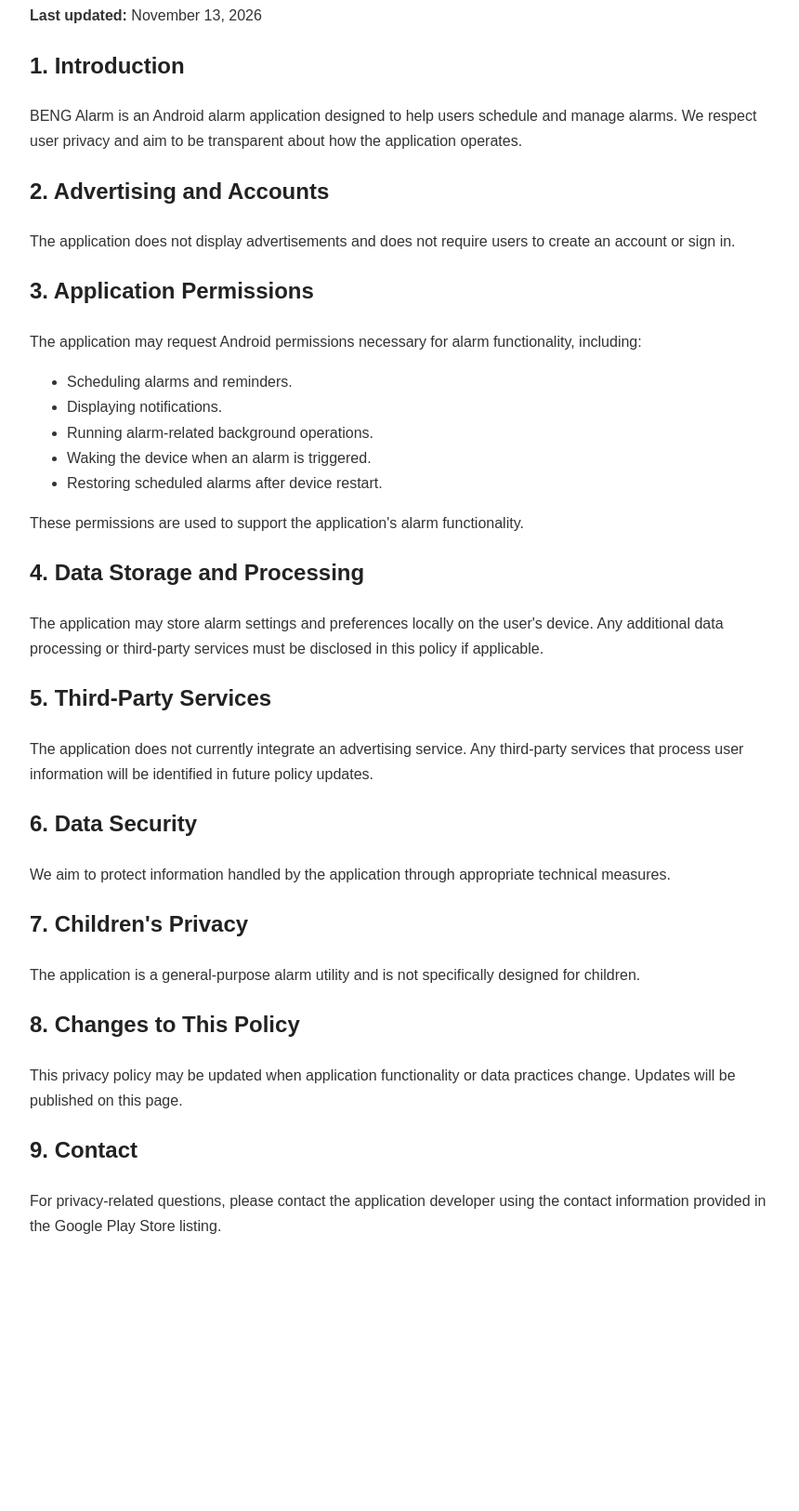
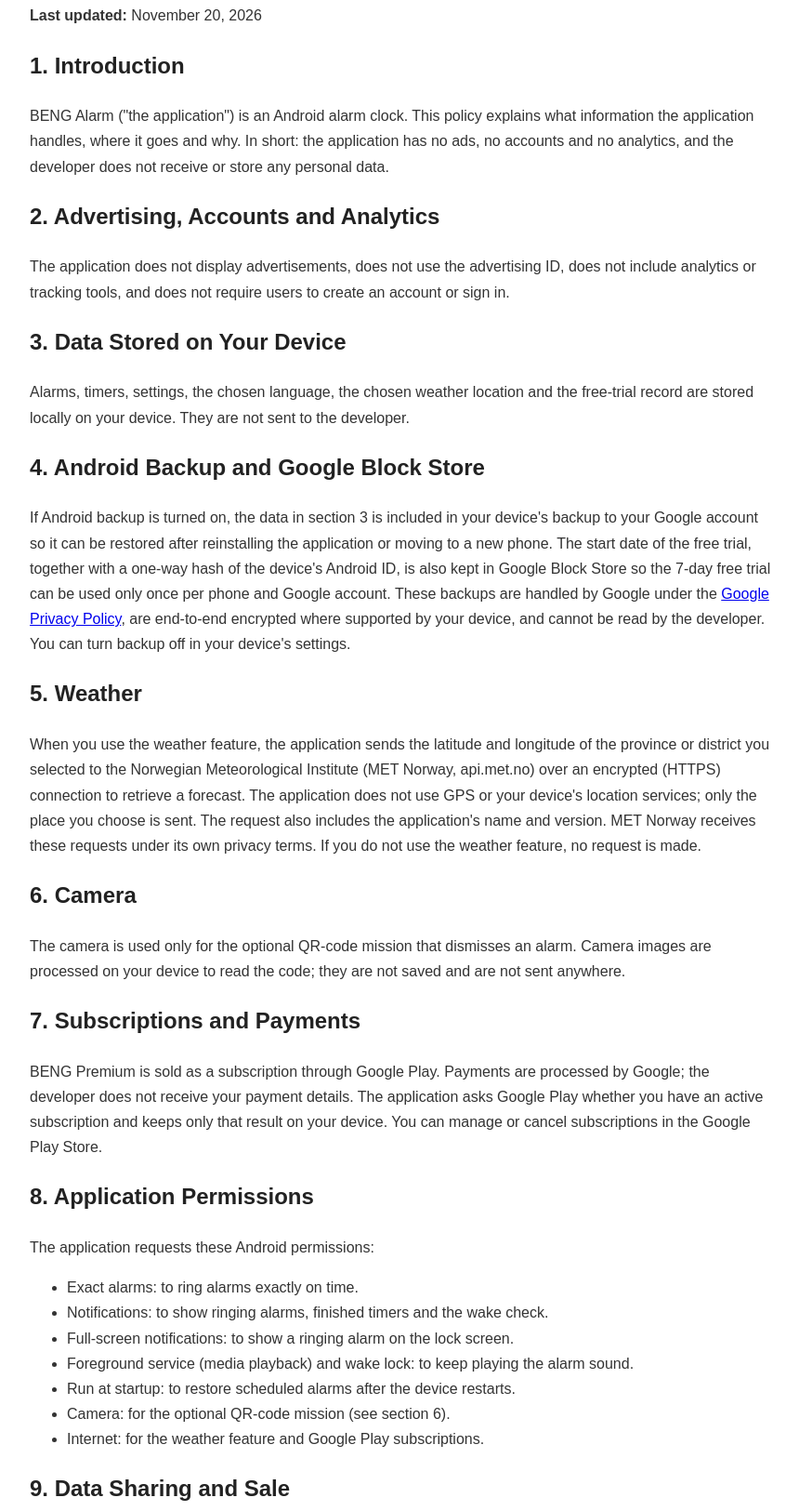
Before and after one commit to caglar-yildiz/alarm-app, a plain HTML site: page index.html in a window 1280 px wide. Shown: the part 197-1822 px from the top of the page at 93% size, without its empty margins (208-1068 px from the left). Before the commit the page ends 1605 px from the top, so only its background shows below. Drawn offline with Linux system fonts and the light colour scheme.

Commit message:
Update privacy policy disclosures and set subscription prices
Co-Authored-By: Claude Opus 5.5 <noreply@anthropic.com>
Claude-Session: https://claude.ai/code/session_01VtLS8gTv2uYpED2ekWLmrK

```diff
--- a/index.html
+++ b/index.html
@@ -20,84 +20,109 @@
 
 <h1>Privacy Policy</h1>
 <p><strong>Application:</strong> BENG Alarm</p>
-<p><strong>Last updated:</strong> November 13, 2026</p>
+<p><strong>Last updated:</strong> November 20, 2026</p>
 
 <h2>1. Introduction</h2>
 <p>
-BENG Alarm is an Android alarm application
-designed to help users schedule and manage alarms.
-We respect user privacy and aim to be transparent
-about how the application operates.
+BENG Alarm ("the application") is an Android alarm clock. This policy explains what
+information the application handles, where it goes and why. In short: the application
+has no ads, no accounts and no analytics, and the developer does not receive or store
+any personal data.
 </p>
 
-<h2>2. Advertising and Accounts</h2>
+<h2>2. Advertising, Accounts and Analytics</h2>
 <p>
-The application does not display advertisements
-and does not require users to create an account
-or sign in.
+The application does not display advertisements, does not use the advertising ID,
+does not include analytics or tracking tools, and does not require users to create
+an account or sign in.
 </p>
 
-<h2>3. Application Permissions</h2>
+<h2>3. Data Stored on Your Device</h2>
 <p>
-The application may request Android permissions
-necessary for alarm functionality, including:
-</p>
-<ul>
-  <li>Scheduling alarms and reminders.</li>
-  <li>Displaying notifications.</li>
-  <li>Running alarm-related background operations.</li>
-  <li>Waking the device when an alarm is triggered.</li>
-  <li>Restoring scheduled alarms after device restart.</li>
-</ul>
-<p>
-These permissions are used to support the
-application's alarm functionality.
+Alarms, timers, settings, the chosen language, the chosen weather location and the
+free-trial record are stored locally on your device. They are not sent to the developer.
 </p>
 
-<h2>4. Data Storage and Processing</h2>
+<h2>4. Android Backup and Google Block Store</h2>
 <p>
-The application may store alarm settings and
-preferences locally on the user's device.
-Any additional data processing or third-party
-services must be disclosed in this policy
-if applicable.
+If Android backup is turned on, the data in section 3 is included in your device's
+backup to your Google account so it can be restored after reinstalling the application
+or moving to a new phone. The start date of the free trial, together with a one-way
+hash of the device's Android ID, is also kept in Google Block Store so the 7-day free
+trial can be used only once per phone and Google account. These backups are handled by
+Google under the <a href="https://policies.google.com/privacy">Google Privacy Policy</a>,
+are end-to-end encrypted where supported by your device, and cannot be read by the
+developer. You can turn backup off in your device's settings.
 </p>
 
-<h2>5. Third-Party Services</h2>
+<h2>5. Weather</h2>
 <p>
-The application does not currently integrate
-an advertising service. Any third-party
-services that process user information will
-be identified in future policy updates.
+When you use the weather feature, the application sends the latitude and longitude of
+the province or district you selected to the Norwegian Meteorological Institute
+(MET Norway, api.met.no) over an encrypted (HTTPS) connection to retrieve a forecast.
+The application does not use GPS or your device's location services; only the place
+you choose is sent. The request also includes the application's name and version.
+MET Norway receives these requests under its own privacy terms.
+If you do not use the weather feature, no request is made.
 </p>
 
-<h2>6. Data Security</h2>
+<h2>6. Camera</h2>
 <p>
-We aim to protect information handled by
-the application through appropriate
-technical measures.
+The camera is used only for the optional QR-code mission that dismisses an alarm.
+Camera images are processed on your device to read the code; they are not saved
+and are not sent anywhere.
 </p>
 
-<h2>7. Children's Privacy</h2>
+<h2>7. Subscriptions and Payments</h2>
 <p>
-The application is a general-purpose alarm
-utility and is not specifically designed
-for children.
+BENG Premium is sold as a subscription through Google Play. Payments are processed by
+Google; the developer does not receive your payment details. The application asks
+Google Play whether you have an active subscription and keeps only that result on your
+device. You can manage or cancel subscriptions in the Google Play Store.
 </p>
 
-<h2>8. Changes to This Policy</h2>
+<h2>8. Application Permissions</h2>
+<p>The application requests these Android permissions:</p>
+<ul>
+  <li>Exact alarms: to ring alarms exactly on time.</li>
+  <li>Notifications: to show ringing alarms, finished timers and the wake check.</li>
+  <li>Full-screen notifications: to show a ringing alarm on the lock screen.</li>
+  <li>Foreground service (media playback) and wake lock: to keep playing the alarm sound.</li>
+  <li>Run at startup: to restore scheduled alarms after the device restarts.</li>
+  <li>Camera: for the optional QR-code mission (see section 6).</li>
+  <li>Internet: for the weather feature and Google Play subscriptions.</li>
+</ul>
+
+<h2>9. Data Sharing and Sale</h2>
 <p>
-This privacy policy may be updated when
-application functionality or data practices
-change. Updates will be published on this page.
+The developer does not sell, rent or share personal data. Data is sent to third parties
+only as described in sections 4, 5 and 7, when you use those features.
 </p>
 
-<h2>9. Contact</h2>
+<h2>10. Data Deletion</h2>
 <p>
-For privacy-related questions, please contact
-the application developer using the contact
-information provided in the Google Play
-Store listing.
+Because the developer does not store your data, there is nothing to delete on the
+developer's side. You can delete all application data by clearing the application's
+storage or uninstalling it, and remove backups from your Google account settings.
+</p>
+
+<h2>11. Children's Privacy</h2>
+<p>
+The application is a general-purpose alarm clock intended for users aged 13 and over.
+It is not directed at children and does not knowingly collect personal information
+from children.
+</p>
+
+<h2>12. Changes to This Policy</h2>
+<p>
+This policy may be updated when the application's features or data practices change.
+Updates will be published on this page with a new "Last updated" date.
+</p>
+
+<h2>13. Contact</h2>
+<p>
+For privacy-related questions, please contact the developer using the contact
+information provided in the application's Google Play Store listing.
 </p>
 
 </body>
```
Also changed, not shown: 1 other file.
